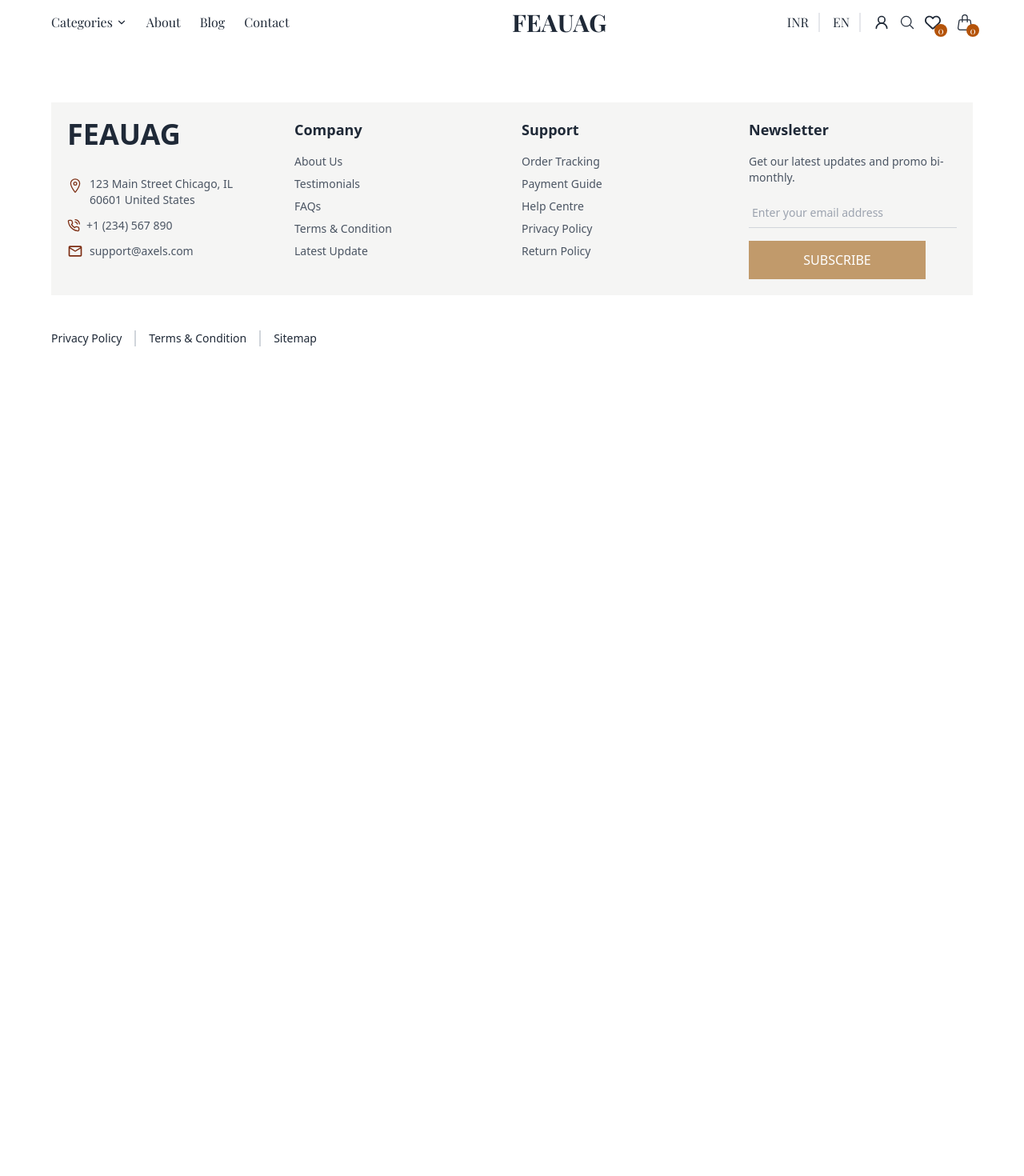
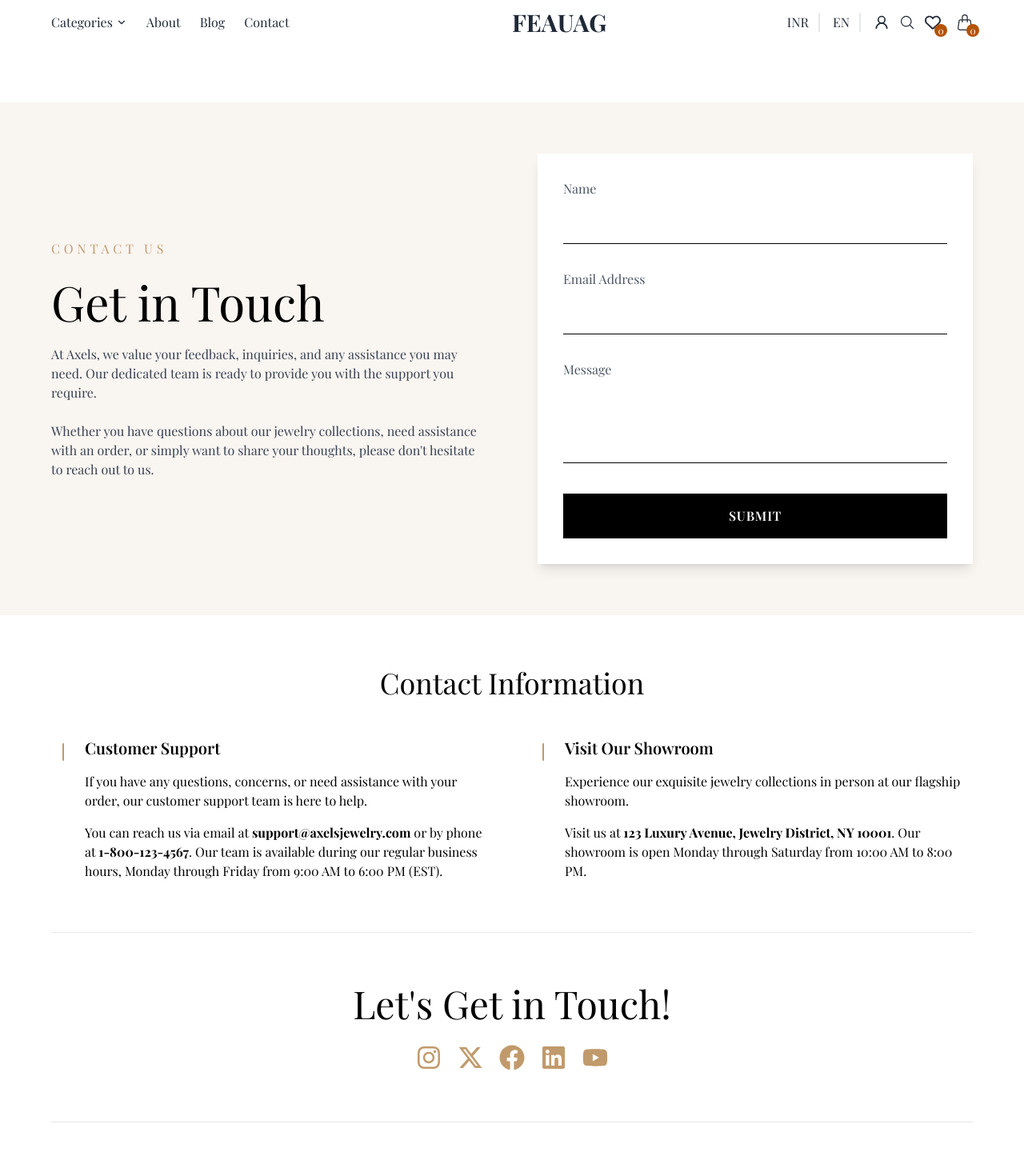
Before and after one commit to devifai-2026/Feaug_Ecomm_Client, a React (Vite) app: page /contact in a window 1280 px wide. Shown: the top 1470 px of the page at 80% size. Before the commit the page ends 800 px from the top, so only its background shows below. Built offline with nearby package versions, Linux system fonts and the light colour scheme; a web font is replaced by a local one.

Commit message:
Create The Contact page

```diff
--- a/src/Component/Pages/Contact.jsx
+++ b/src/Component/Pages/Contact.jsx
@@ -1,10 +1,133 @@
-import React from 'react';
+import React, { useEffect } from 'react';
+import { FaFacebook, FaInstagram, FaLinkedin, FaYoutube } from 'react-icons/fa';
+import { FaXTwitter } from 'react-icons/fa6';
+import { RxDividerVertical } from 'react-icons/rx';
+import AOS from 'aos';
+import 'aos/dist/aos.css';
 
 const Contact = () => {
+    useEffect(() => {
+        AOS.init({
+            duration: 1000,
+            easing: "ease-in-out",
+            once: true,
+            offset: 100,
+        });
+    }, []);
+
     return (
-        <div>
+      <div className="overflow-x-hidden">
+          <div className='bg-[#ede3d759] mt-12'>
+            <div className='max-w-[90%] mx-auto py-12 md:py-16'>
+                <div className='flex flex-col lg:flex-row gap-8 lg:gap-16 items-center'>
+                    {/* left side */}
+                    <div className='flex-1 space-y-4 md:space-y-6 w-full' data-aos="fade-right">
+                        <h2 className="uppercase tracking-[0.3rem] text-[#C19A6B] text-sm md:text-base">CONTACT US</h2>
+                        <h2 className='text-3xl sm:text-4xl md:text-5xl lg:text-6xl leading-tight'>Get in Touch</h2>
+                        <p className='text-gray-700 leading-relaxed text-sm sm:text-base'>
+                            At Axels, we value your feedback, inquiries, and any assistance you may need. Our dedicated team is ready to provide you with the support you require.
+                        </p>
+                        <p className='text-gray-700 leading-relaxed text-sm sm:text-base'>
+                            Whether you have questions about our jewelry collections, need assistance with an order, or simply want to share your thoughts, please don't hesitate to reach out to us.
+                        </p>
+                    </div>
 
+                    {/* right side form */}
+                    <div className='flex-1 w-full' data-aos="fade-left" data-aos-delay="200">
+                        <div className='bg-white p-6 sm:p-8 shadow-lg w-full'>
+                            <form className='space-y-6 sm:space-y-8 w-full'>
+                                <div className='space-y-2 w-full'>
+                                    <label className='block text-gray-600 text-sm sm:text-base'>Name</label>
+                                    <input
+                                        type="text"
+                                        className='w-full px-2 py-3 border-b border-black focus:border-[#C19A6B] focus:outline-none transition-colors duration-300 bg-transparent text-sm sm:text-base'
+                                        data-aos="fade-up"
+                                        data-aos-delay="300"
+                                    />
+                                </div>
+
+                                <div className='space-y-2 w-full'>
+                                    <label className='block text-gray-600 text-sm sm:text-base'>Email Address</label>
+                                    <input
+                                        type="email"
+                                        className='w-full px-2 py-3 border-b border-black focus:border-[#C19A6B] focus:outline-none transition-colors duration-300 bg-transparent text-sm sm:text-base'
+                                        data-aos="fade-up"
+                                        data-aos-delay="400"
+                                    />
+                                </div>
+
+                                <div className='space-y-2 w-full'>
+                                    <label className='block text-gray-600 text-sm sm:text-base'>Message</label>
+                                    <textarea
+                                        rows="3"
+                                        className='w-full px-2 py-3 border-b border-black focus:border-[#C19A6B] focus:outline-none transition-colors duration-300 bg-transparent resize-none text-sm sm:text-base'
+                                        data-aos="fade-up"
+                                        data-aos-delay="500"
+                                    ></textarea>
+                                </div>
+
+                                <button
+                                    type="submit"
+                                    className='w-full bg-black text-white py-3 sm:py-4 px-6 font-semibold uppercase tracking-wider hover:bg-[#b08a5f] transition-colors duration-300 text-sm sm:text-base'
+                                    data-aos="zoom-in"
+                                    data-aos-delay="600"
+                                >
+                                    SUBMIT
+                                </button>
+                            </form>
+                        </div>
+                    </div>
+                </div>
+            </div>
         </div>
+
+        {/* Contact Information */}
+        <div className='mt-12 md:mt-16 max-w-[90%] mx-auto'>
+            <h2 className='text-center text-2xl sm:text-3xl md:text-4xl' data-aos="fade-up">Contact Information</h2>
+            <div className='flex flex-col lg:flex-row items-start justify-between gap-6 lg:gap-12 mt-8 md:mt-12'>
+                {/* first  */}
+              <div className='flex gap-3 flex-1 w-full' data-aos="fade-right" data-aos-delay="200">
+                 <RxDividerVertical className="text-xl lg:text-3xl text-[#C19A6B] font-bold mt-1 flex-shrink-0" />
+                <div className='space-y-3 md:space-y-4 w-full'>
+                     <h2 className='text-lg sm:text-xl font-semibold'>Customer Support</h2>
+                 <p className='text-sm sm:text-base leading-relaxed'>If you have any questions, concerns, or need assistance with your order, our customer support team is here to help.</p>
+                 <p className='text-sm sm:text-base leading-relaxed'>You can reach us via email at <span className='font-bold'>support@axelsjewelry.com</span> or by phone at <span className='font-bold'>1-800-123-4567</span>. Our team is available during our regular business hours, Monday through Friday from 9:00 AM to 6:00 PM (EST).</p>
+                </div>
+              </div>
+              {/* second */}
+              <div className='flex gap-3 flex-1 mt-6 lg:mt-0 w-full' data-aos="fade-left" data-aos-delay="300">
+                 <RxDividerVertical className="text-xl lg:text-3xl text-[#C19A6B] font-bold mt-1 flex-shrink-0" />
+                <div className='space-y-3 md:space-y-4 w-full'>
+                     <h2 className='text-lg sm:text-xl font-semibold'>Visit Our Showroom</h2>
+                 <p className='text-sm sm:text-base leading-relaxed'>Experience our exquisite jewelry collections in person at our flagship showroom.</p>
+                 <p className='text-sm sm:text-base leading-relaxed'>Visit us at <span className='font-bold'>123 Luxury Avenue, Jewelry District, NY 10001</span>. Our showroom is open Monday through Saturday from 10:00 AM to 8:00 PM.</p>
+                </div>
+              </div>
+            </div>
+        </div>
+
+        {/* Social Media Section */}
+        <div className='max-w-[90%] mx-auto'>
+            <div className='mt-12 md:mt-16 mb-12 md:mb-16'>
+                <hr />
+            </div>
+
+            <div className='text-center mx-auto space-y-6 md:space-y-7 px-4' data-aos="zoom-in">
+                 <h2 className='text-3xl sm:text-4xl md:text-5xl leading-tight'>Let's Get in Touch!</h2>
+                 <div className='flex items-center gap-4 sm:gap-5 text-[#C19A6B] justify-center mx-auto flex-wrap'>
+                    <FaInstagram className='h-6 w-6 sm:h-7 sm:w-7 md:h-8 md:w-8 cursor-pointer hover:scale-110 transition-transform duration-300' data-aos="fade-up" data-aos-delay="100" />
+                    <FaXTwitter className='h-6 w-6 sm:h-7 sm:w-7 md:h-8 md:w-8 cursor-pointer hover:scale-110 transition-transform duration-300' data-aos="fade-up" data-aos-delay="200" />
+                    <FaFacebook className='h-6 w-6 sm:h-7 sm:w-7 md:h-8 md:w-8 cursor-pointer hover:scale-110 transition-transform duration-300' data-aos="fade-up" data-aos-delay="300" />
+                    <FaLinkedin className='h-6 w-6 sm:h-7 sm:w-7 md:h-8 md:w-8 cursor-pointer hover:scale-110 transition-transform duration-300' data-aos="fade-up" data-aos-delay="400" />
+                    <FaYoutube className='h-6 w-6 sm:h-7 sm:w-7 md:h-8 md:w-8 cursor-pointer hover:scale-110 transition-transform duration-300' data-aos="fade-up" data-aos-delay="500" />
+                 </div>
+            </div>
+
+            <div className='mt-12 md:mt-16 mb-12 md:mb-16'>
+                <hr />
+            </div>
+        </div>
+      </div>
     );
 };
 
```
